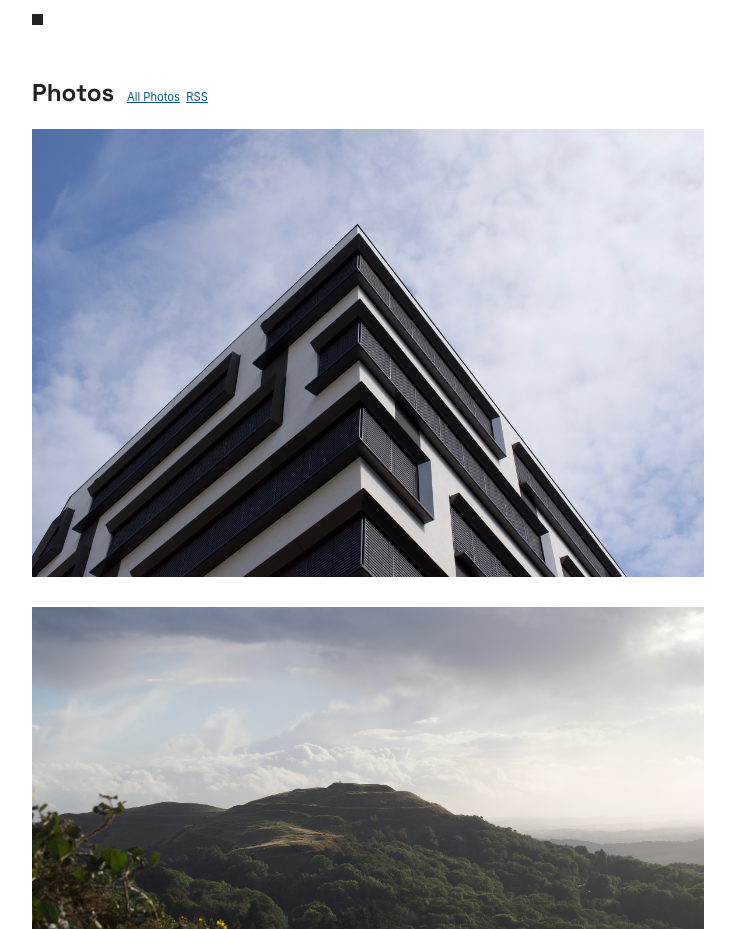
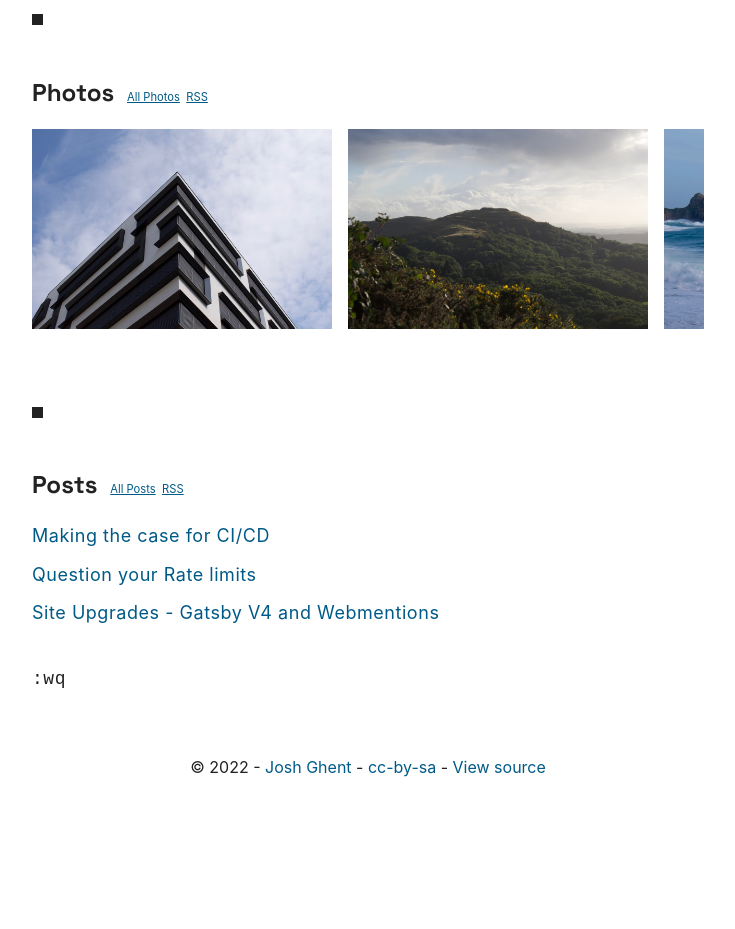
Before and after one commit to joshghent/blog, a Gatsby site: page / in a window 1280 px wide. Shown: the part 840-1769 px from the top of the page, without its empty margins (272-1007 px from the left). After the commit the page ends 1643 px from the top, so only its background shows below. Built offline with nearby package versions, Linux system fonts and the light colour scheme; Gatsby itself is replaced by a stand-in of ours; some packages are replaced by stand-ins of ours.

Commit message:
feat: added photo slider styles

```diff
--- a/src/styles/global.css
+++ b/src/styles/global.css
@@ -317,3 +317,19 @@ hr {
 .container > section:last-of-type {
   margin-bottom: 2.5em;
 }
+
+.photo--scroll {
+  display: flex;
+  gap: 1em;
+  flex-wrap: nowrap;
+  overflow: auto;
+  align-items: center;
+}
+
+.photo--scroll > a {
+  flex-shrink: 0;
+}
+
+.photo--scroll > a > img {
+  height: 200px;
+}
```
